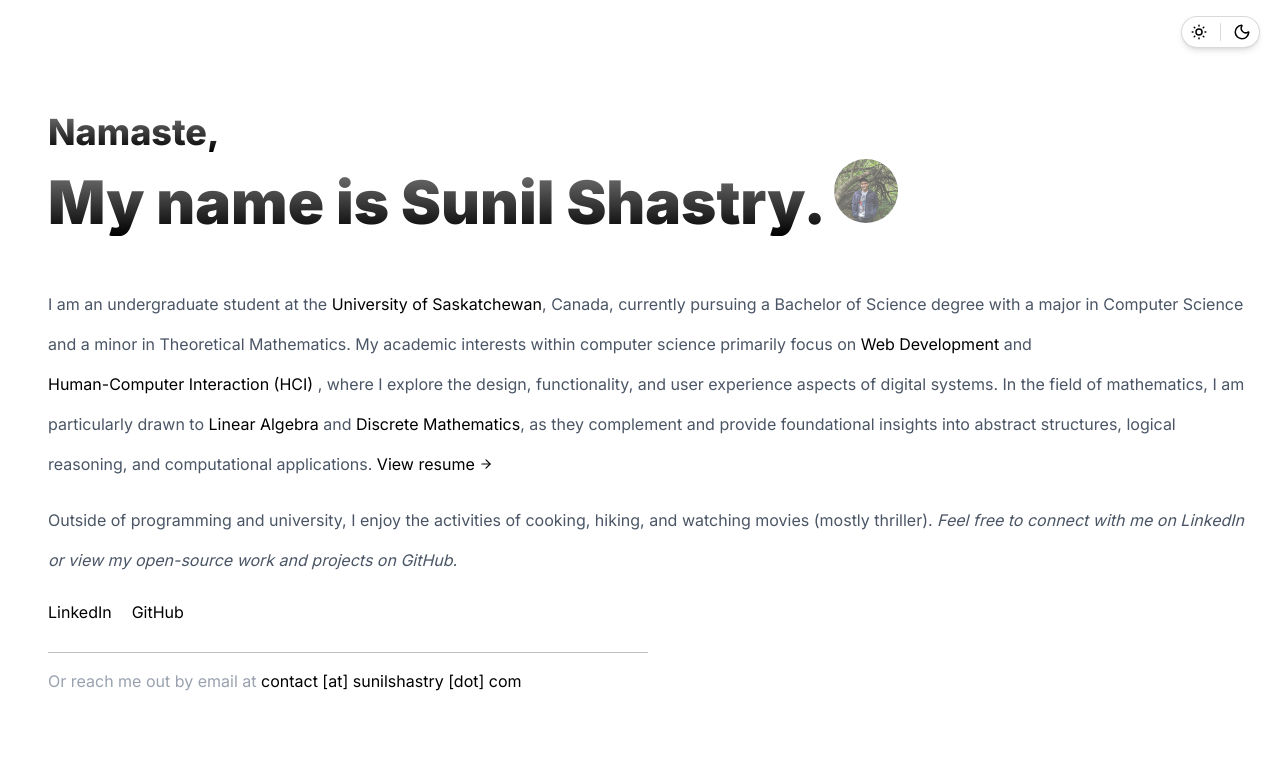
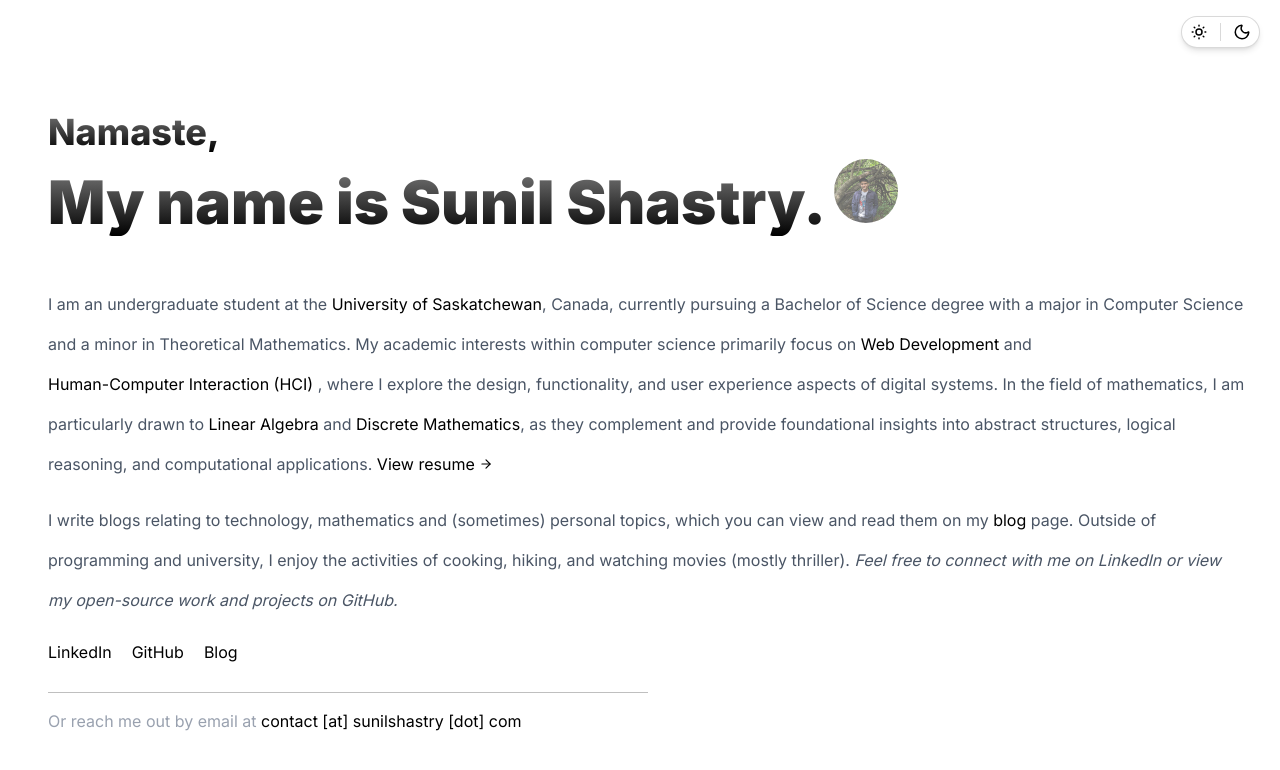
Before and after one commit to sunillshastry/sunilshastry.com, a Next.js app: page / in a window 1280 px wide. Shown: the top 770 px of the page. Built offline with nearby package versions, Linux system fonts and the light colour scheme.

Commit message:
Update home page to include blogs information and link to blogs page

```diff
--- a/app/page.tsx
+++ b/app/page.tsx
@@ -103,7 +103,12 @@ export default function Page() {
 				</Paragraph>
 
 				<Paragraph className="mt-4">
-					Outside of programming and university, I enjoy the activities of
+					I write blogs relating to technology, mathematics and (sometimes)
+					personal topics, which you can view and read them on my{' '}
+					<AnchorLink href="/blogs" title="Blogs" target="_self">
+						blog
+					</AnchorLink>{' '}
+					page. Outside of programming and university, I enjoy the activities of
 					cooking, hiking, and watching movies (mostly thriller).{' '}
 					<em>
 						Feel free to connect with me on LinkedIn or view my open-source work
@@ -131,6 +136,16 @@ export default function Page() {
 						GitHub
 					</AnchorLink>
 				</li>
+				<li>
+					<AnchorLink
+						href="/blogs"
+						className="pb-1"
+						title="Blogs"
+						target="_self"
+					>
+						Blog
+					</AnchorLink>
+				</li>
 			</ul>
 
 			<p
```
